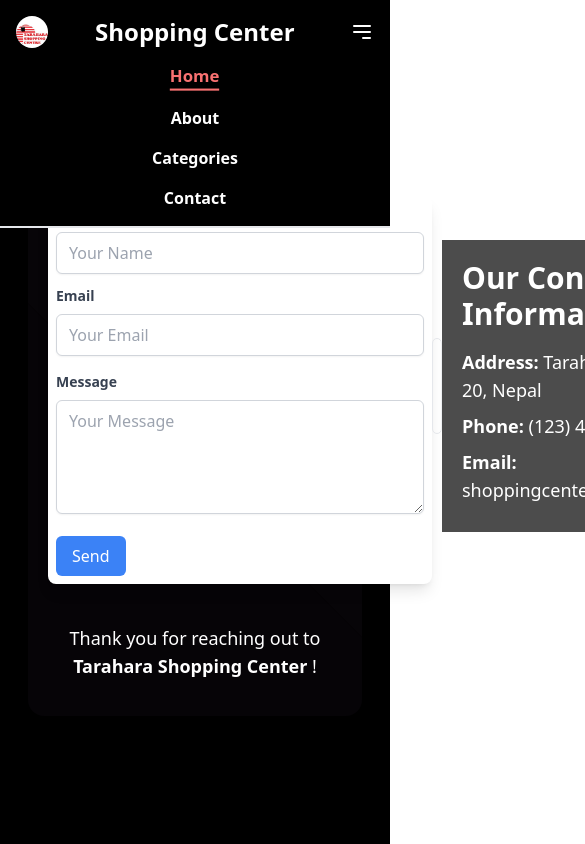
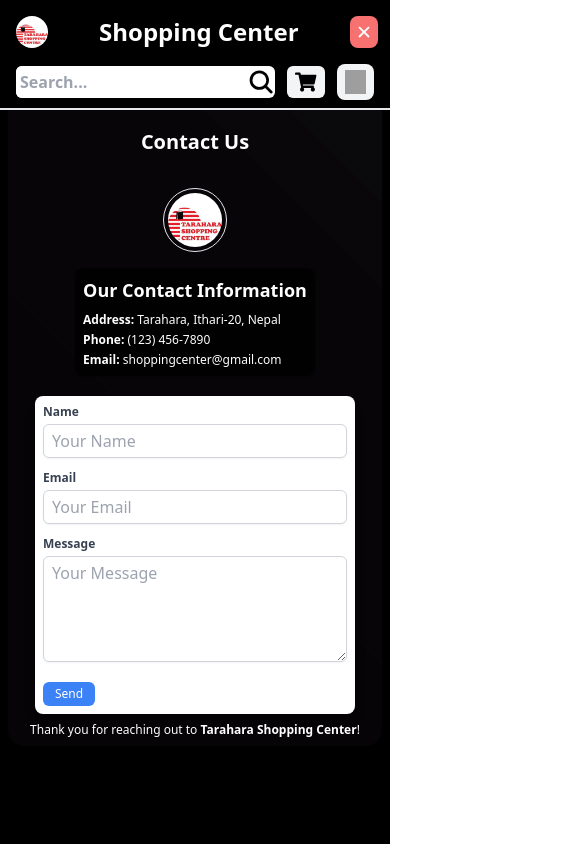
Before and after one commit to sujanpuri/Shop, a React (Create React App) app: page /contact in a window 390 px wide. Both pictures are taken after a click on the button 361 px from the left and 32 px from the top of the page. Shown: the top 844 px of the page, 585 px wide, since content can reach past the window. Built offline with nearby package versions, Linux system fonts and the light colour scheme; grey boxes are pictures that could not be loaded.

Commit message:
Responsiveness Completed

```diff
--- a/src/Components/Nav.js
+++ b/src/Components/Nav.js
@@ -4,6 +4,7 @@
 import Logo from "../Images/Logo.jpg";
 import { FaShoppingCart } from "react-icons/fa";
 import { IoSearch } from "react-icons/io5";
+import { IoCloseSharp } from "react-icons/io5";
 import Cart from "./Cart";
 import { CartContext } from "../context";
 
@@ -33,33 +34,53 @@
     <div className="p-2 top-0 mb-0 flex flex-col md:flex-row fixed w-full justify-between align-middle text-white font-extrabold bg-black border-b-2 z-10">
 
       {/* Logo Section */}
+
       <div className="flex items-center justify-between md:pl-5 pl-2 w-full md:w-auto">
+        <NavLink to="/home"
+          onClick={() => {
+            NavClicked("/home")
+          }}>
           <img
             src={Logo}
             alt="logo"
             className="h-8 md:h-10 flex items-center rounded-3xl"
           />
-        <h1 className="text-2xl md:text-4xl m-2 flex items-center">
+        </NavLink>
+        <NavLink to="/home"
+          onClick={() => {
+            NavClicked("/home")
+          }}
+          className="text-2xl md:text-4xl m-2 flex items-center">
           Shopping Center
-        </h1>
+        </NavLink>
 
         {/* Hamburger Menu for Small Screens */}
         <div className="md:hidden flex items-center">
-          <button className="text-white p-2 focus:outline-none" onClick={() => setmenu(!menu)}>
+          {menu ? (
+            <>
+              <IoCloseSharp
+                onClick={() => setmenu(!menu)}
+                className="bg-red-400 mr-1 w-7 md:mr-2 h-8 md:w-8 p-1 rounded-lg hover:bg-red-700 hover:text-white"
+              />
+            </>
+          ) : (
+            <button onClick={() => setmenu(!menu)} className="text-white p-2 focus:outline-none">
+              {/* Replace this with your desired icon for opening the menu */}
               <svg className="w-6 h-6" fill="none" stroke="currentColor" viewBox="0 0 24 24" xmlns="http://www.w3.org/2000/svg">
                 <path strokeLinecap="round" strokeLinejoin="round" strokeWidth={2} d="M4 6h16M4 12h16m-7 6h7" />
               </svg>
             </button>
+          )}
+
         </div>
       </div>
 
       {/* Nav section */}
-      <div className={`flex-col transition-all duration-500 ease-in-out md:flex-row items-center md:flex ${menu ? "flex" : "hidden"} md:flex justify-center w-full md:w-auto`}>
+      <div className={`flex transition-all duration-500 ease-in-out md:flex-row items-center md:flex ${menu ? "hidden" : "flex"} md:flex justify-center w-full md:w-auto`}>
         <NavLink
           to="/home"
           onClick={() => {
             NavClicked("/home")
-            setmenu(!menu)
           }}
           className={activeNav === "/home"
             ? "m-2 md:m-3 border-b-2 text-red-400 border-b-red-400 transition-all duration-300 ease-in-out transform scale-105"
@@ -70,7 +91,6 @@
         <NavLink
           to="/about"
           onClick={() => {NavClicked("/about")
-            setmenu(!menu)
           }}
           className={activeNav === "/about"
             ? "m-2 md:m-3 border-b-2 text-red-400 border-b-red-400 transition-all duration-300 ease-in-out transform scale-105"
@@ -81,7 +101,6 @@
         <NavLink
           to="/categories"
           onClick={() => {NavClicked("/categories")
-            setmenu(!menu)
           }}
           className={activeNav === "/categories"
             ? "m-2 md:m-3 border-b-2 text-red-400 border-b-red-400 transition-all duration-300 ease-in-out transform scale-105"
@@ -92,7 +111,6 @@
         <NavLink
           to="/contact"
           onClick={() => {NavClicked("/contact")
-            setmenu(!menu)
           }}
           className={activeNav === "/contact"
             ? "m-2 md:m-3 border-b-2 text-red-400 border-b-red-400 transition-all duration-300 ease-in-out transform scale-105"
@@ -103,7 +121,7 @@
       </div>
 
       {/* Last section */}
-      <div className={`flex items-center justify-between mt-2 md:mt-0 md:flex ${menu ? "hidden" : "flex"}`}>
+      <div className={`flex items-center justify-between mt-2 md:mt-0 md:flex ${menu ? "flex" : "hidden"}`}>
         <div className=" bg-white flex items-center w-[70%] md:w-auto justify-between ml-2 mr-3 h-8  rounded-md text-black" >
           <input
             className="flex align-middle h-8 w-[100%] p-1 rounded-l-md text-black"
--- a/src/Routes/About.js
+++ b/src/Routes/About.js
@@ -1,39 +1,49 @@
-import React from 'react'
+import React from 'react';
 import AboutBg from '../Images/shop.svg';
 import AboutImg1 from '../Images/joshua-rawson-harris-YNaSz-E7Qss-unsplash.jpg';
 
 const About = () => {
   return (
-    <div className='bg-about rounded-2xl m-7 p-5'
+    <div className='bg-black rounded-2xl m-2 p-4 md:m-7 md:p-7'
       style={{
         backgroundImage: `url(${AboutBg})`,
         backgroundSize: "cover",
         backgroundPosition: "center",
       }}>
-      <header className=" text-white py-6 text-center">
-        <h1 className="text-4xl font-bold">About Shopping Center</h1>
+      {/* Header Section */}
+      <header className="text-white py-4 text-center">
+        <h1 className="text-2xl md:text-4xl font-bold">About Shopping Center</h1>
       </header>
 
-      <div className="flex flex-col md:flex-row md:space-x-6 mt-6">
-        <div className="flex-1 mb-6 md:mb-0 bg-black bg-opacity-70 border p-3 rounded-lg">
-          <h2 className="text-3xl font-semibold text-white">Welcome to Shopping Center</h2>
-          <p className="text-lg text-white mt-4">
+      {/* Content Section */}
+      <div className="flex flex-col-reverse md:flex-row md:space-x-6 mt-4 md:mt-6">
+        {/* Text Section */}
+        <div className="flex-1 mt-4 md:mb-0 bg-black bg-opacity-70 border p-2 md:p-4 rounded-lg">
+          <h2 className="text-xl md:text-3xl font-semibold text-white">Welcome to Shopping Center</h2>
+          <p className="text-xs md:text-lg text-white mt-2 md:mt-4">
             Welcome to <strong>Shopping Center</strong>, your number one source for all things [Beer]. We're dedicated to giving you the very best of [products], with a focus on quality, customer service, and uniqueness.
           </p>
-          <p className="text-lg text-white mt-4">
+          <p className="text-xs md:text-lg text-white mt-2 md:mt-4">
             Founded in [2001] by [Ram B. Giri], Shopping Center has come a long way from its beginnings in [Tarahara]. When [Ram B. Giri] first started out, their passion for ["eco-friendly products"] drove them to do tons of research so that Shopping Center can offer you ["The world's most advanced eco-friendly products"]. We now serve customers all over [Tarahara], and are thrilled that we're able to turn our passion into our own website.
           </p>
         </div>
-        <div className="flex-1 flex flex-col items-center space-y-4">
-          <img src={AboutImg1} alt="Shop pic 1" className="h-[47vh] rounded-lg shadow-lg" />
+
+        {/* Image Section */}
+        <div className="flex-1 flex flex-col mb-4 items-center">
+          <img
+            src={AboutImg1}
+            alt="Shop pic 1"
+            className="h-[30vh] md:h-[47vh] w-full md:w-auto rounded-lg shadow-lg object-cover"
+          />
         </div>
       </div>
 
-      <footer className=" text-white py-4 text-center mt-6">
-        <p className="text-lg">Thank you for visiting Shopping Center!</p>
+      {/* Footer Section */}
+      <footer className="text-white py-2 md:py-4 text-center mt-4 md:mt-6">
+        <p className="text-xs md:text-lg">Thank you for visiting Shopping Center!</p>
       </footer>
     </div>
-  )
-}
+  );
+};
 
-export default About
+export default About;
--- a/src/Routes/Categories/clothes.js
+++ b/src/Routes/Categories/clothes.js
@@ -81,7 +81,7 @@
         backgroundPosition: "center",
       }}
     >
-      <h2 className="text-2xl font-bold mb-4">Clothes</h2>
+      <h2 className="text-2xl font-bold mb-4  mt-8 md:mt-0">Clothes</h2>
       {itemOn && <ItemDetails />}
 
       <div className="flex flex-wrap justify-center gap-4 p-2">
--- a/src/Routes/Categories/shoe.js
+++ b/src/Routes/Categories/shoe.js
@@ -84,7 +84,7 @@
         backgroundPosition: "center",
       }}
     >
-      <h2 className="text-2xl font-bold mb-4">Shoes</h2>
+      <h2 className="text-2xl font-bold mb-4 mt-8 md:mt-0">Shoes</h2>
       {itemOn && <ItemDetails />}
 
       <div className="flex flex-wrap justify-center gap-4 p-2">
--- a/src/Routes/Contact.js
+++ b/src/Routes/Contact.js
@@ -1,92 +1,86 @@
-import React from 'react'
+import React from 'react';
 import AboutBg from '../Images/shop.svg';
-import Logo from '../Images/Logo.jpg'
+import Logo from '../Images/Logo.jpg';
 
 const Contact = () => {
   return (
-    <div className='bg-black rounded-2xl m-7 p-5'
+    <div className='bg-black rounded-2xl m-2 p-2 md:m-7 md:p-6'
       style={{
         backgroundImage: `url(${AboutBg})`,
         backgroundSize: "cover",
         backgroundPosition: "center",
       }}>
 
-      <header className=" text-white py-2 text-center">
-        <h1 className="text-4xl font-bold">Contact Us</h1>
+      {/* Header Section */}
+      <header className="text-white mt-7 md:mt-2 mb-7 text-center">
+        <h1 className="text-xl md:text-4xl font-bold">Contact Us</h1>
       </header>
 
-      <div className="">
-        <div className="flex flex-row justify-evenly items-center">
+      {/* Main Content Section */}
+      <div className="flex flex-col md:flex-row justify-evenly items-center mt-8 h-full">
+
+        <div className='flex flex-col md:flex-row-reverse justify-center items-center space-y-4 md:space-y-0'>
+          {/* Logo Image */}
+          <div className="flex justify-center md:ml-24">
+            <img src={Logo} alt="Logo" className="h-16 w-16 md:h-24 md:w-24 rounded-full p-1 border" />
+          </div>
+
+          {/* Contact Information */}
+          <div className="bg-black bg-opacity-70 text-white p-2 md:p-6 rounded-lg shadow-sm">
+            <h2 className="text-lg md:text-3xl font-semibold">Our Contact Information</h2>
+            <div className="mt-2 md:mt-4 space-y-1 md:space-y-2">
+              <p className="text-xs md:text-lg"><strong>Address:</strong> Tarahara, Ithari-20, Nepal</p>
+              <p className="text-xs md:text-lg"><strong>Phone:</strong> (123) 456-7890</p>
+              <p className="text-xs md:text-lg"><strong>Email:</strong> shoppingcenter@gmail.com</p>
+            </div>
+          </div>
+        </div>
+
         {/* Contact Form */}
-          <div className="flex flex-row">
-            <form className="bg-white p-2 rounded-lg shadow-lg mt-2 w-96">
+        <form className="bg-white p-2 mt-5 md:m-0 md:p-8 rounded-lg shadow-lg w-full max-w-xs md:max-w-2xl">
           <div className="mb-3">
-                <label htmlFor="name" className="block text-gray-700 text-sm font-bold mb-2">
-                  Name
-                </label>
+            <label htmlFor="name" className="block text-gray-700 text-xs md:text-sm font-bold mb-1">Name</label>
             <input
               id="name"
               type="text"
               placeholder="Your Name"
-                  className="w-full px-3 py-2 border border-gray-300 rounded-md shadow-sm focus:outline-none focus:ring-2 focus:ring-blue-500"
+              className="w-full px-2 py-1 md:px-4 md:py-2 border border-gray-300 rounded-md shadow-sm focus:outline-none focus:ring-2 focus:ring-blue-500"
             />
           </div>
-              <div className="mb-4">
-                <label htmlFor="email" className="block text-gray-700 text-sm font-bold mb-2">
-                  Email
-                </label>
+          <div className="mb-3">
+            <label htmlFor="email" className="block text-gray-700 text-xs md:text-sm font-bold mb-1">Email</label>
             <input
               id="email"
               type="email"
               placeholder="Your Email"
-                  className="w-full px-3 py-2 border border-gray-300 rounded-md shadow-sm focus:outline-none focus:ring-2 focus:ring-blue-500"
+              className="w-full px-2 py-1 md:px-4 md:py-2 border border-gray-300 rounded-md shadow-sm focus:outline-none focus:ring-2 focus:ring-blue-500"
             />
           </div>
-              <div className="mb-4">
-                <label htmlFor="message" className="block text-gray-700 text-sm font-bold mb-2">
-                  Message
-                </label>
+          <div className="mb-3">
+            <label htmlFor="message" className="block text-gray-700 text-xs md:text-sm font-bold mb-1">Message</label>
             <textarea
               id="message"
               rows="4"
               placeholder="Your Message"
-                  className="w-full px-3 py-2 border border-gray-300 rounded-md shadow-sm focus:outline-none focus:ring-2 focus:ring-blue-500"
+              className="w-full px-2 py-1 md:px-4 md:py-2 border border-gray-300 rounded-md shadow-sm focus:outline-none focus:ring-2 focus:ring-blue-500"
             ></textarea>
           </div>
           <button
             type="submit"
-                className="bg-blue-500 text-white px-4 py-2 rounded-md hover:bg-blue-600 focus:outline-none focus:ring-2 focus:ring-blue-500"
+            className="bg-blue-500 text-white text-xs md:text-base px-3 py-1 md:px-6 md:py-2 rounded-md hover:bg-blue-600 focus:outline-none focus:ring-2 focus:ring-blue-500"
           >
             Send
           </button>
         </form>
-          </div>
-          <div>
-            <img src={Logo} alt="Logo" className='h-24 rounded-[50px] p-1 border' />
-          </div>
-          {/* Contact Information */}
-          <div className="flex flex-col items-center  bg-black bg-opacity-70 shadow-sm p-5 shadow-white">
-            <h2 className="text-3xl font-semibold text-white">Our Contact Information</h2>
-            <div className="mt-4">
-              <p className="text-lg text-white mb-2">
-                <strong>Address:</strong> Tarahara, Ithari-20, Nepal
-              </p>
-              <p className="text-lg text-white mb-2">
-                <strong>Phone:</strong> (123) 456-7890
-              </p>
-              <p className="text-lg text-white mb-2">
-                <strong>Email:</strong> shoppingcenter@gmail.com
-              </p>
-            </div>
-          </div>
-        </div>
+
       </div>
 
-      <footer className=" text-white py-4 text-center mt-6">
-        <p className="text-lg">Thank you for reaching out to <strong>Tarahara Shopping Center</strong> !</p>
+      {/* Footer Section */}
+      <footer className="text-white md:mt-8 text-center mt-2">
+        <p className="text-xs md:text-lg">Thank you for reaching out to <strong>Tarahara Shopping Center</strong>!</p>
       </footer>
     </div>
-  )
-}
+  );
+};
 
-export default Contact
+export default Contact;
```
Also changed, not shown: src/Components/ItemDetails.js (+21 -16 lines), src/Routes/Categories/Categories.js (+35 -91 lines), src/Routes/Home.js (+11 -10 lines). Lines whose indentation alone changed are shown as unchanged.
